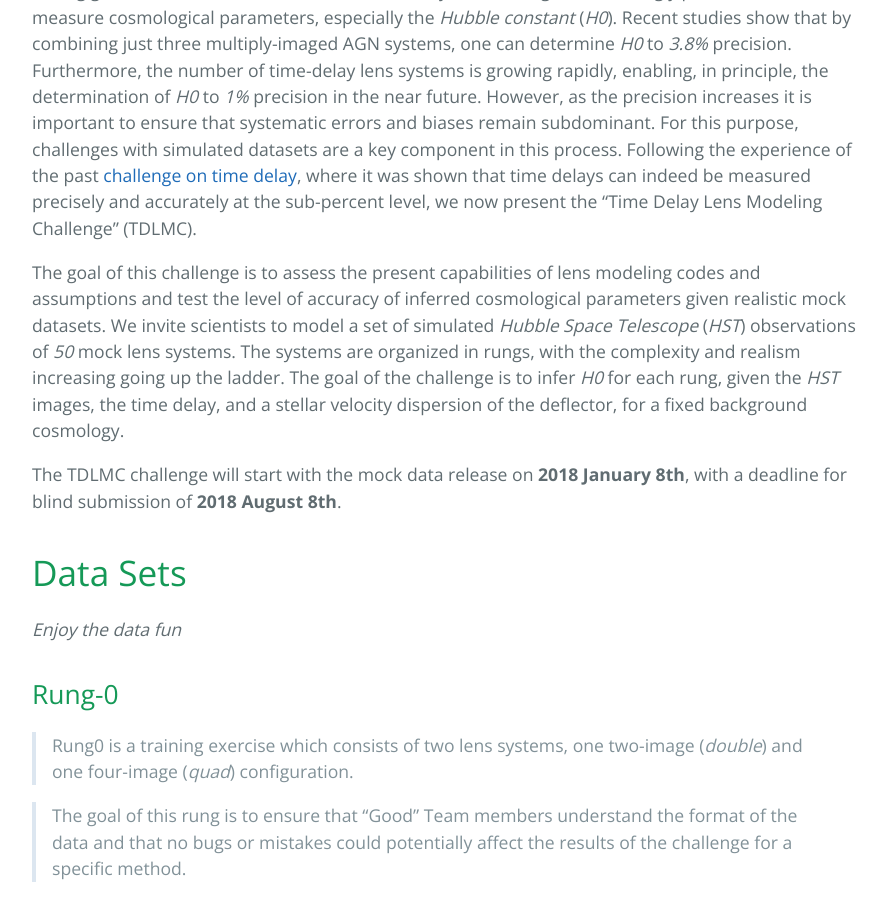
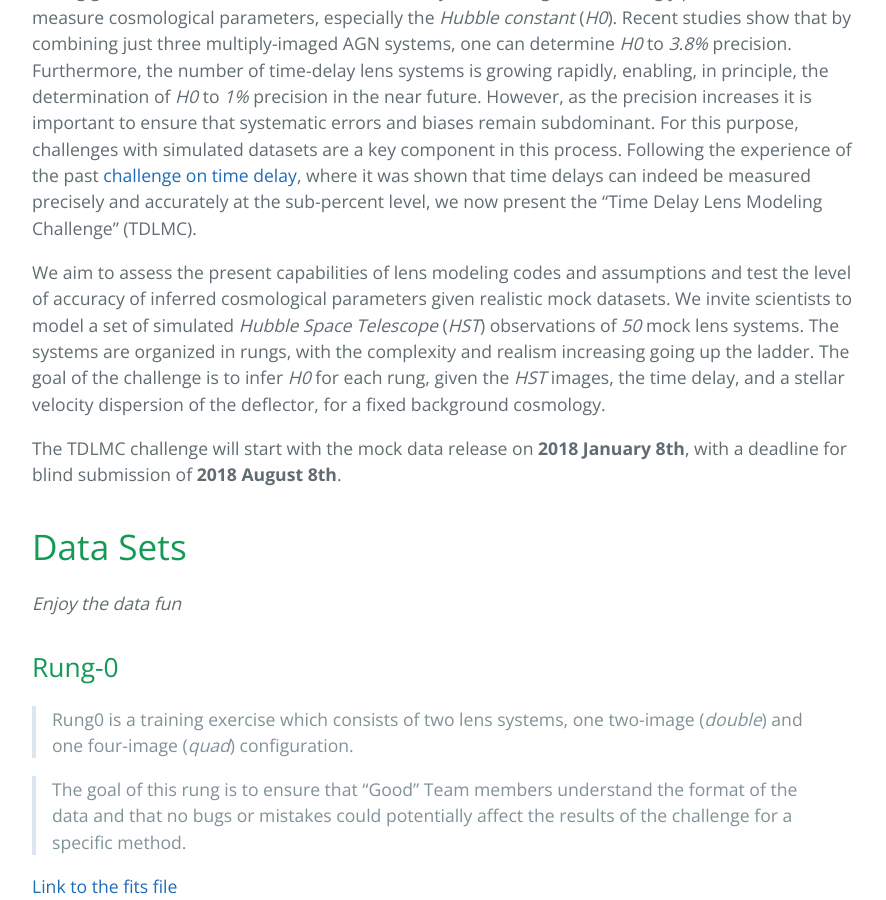
Before and after one commit to TDLMC/TDLMC.github.io, a Jekyll site: the page built from index.md, in a window 1280 px wide and 900 px high, scrolled down 622 px. Shown: the whole window, without its empty margins (192-1078 px from the left). Built offline with Jekyll 4.4.1, drawn with Linux system fonts in a browser that asks for light colours; our own code applies the rules of GitHub Pages for plain Markdown files.

Commit message:
Update index.md

```diff
--- a/index.md
+++ b/index.md
@@ -5,7 +5,7 @@
 # [](#Introduction)Project Introduction
 Strong gravitational lens with measured time delay is becoming an increasingly powerful tool to measure cosmological parameters, especially the _Hubble constant_ (_H0_). Recent studies show that by combining just three multiply-imaged AGN systems, one can determine _H0_  to _3.8%_  precision. Furthermore, the number of time-delay lens systems is growing rapidly, enabling, in principle, the determination of _H0_  to _1%_  precision in the near future. However, as the precision increases it is important to ensure that systematic errors and biases remain subdominant. For this purpose, challenges with simulated datasets are a key component in this process. Following the experience of the past [challenge on time delay](http://timedelaychallenge.org), where it was shown that time delays can indeed be measured precisely and accurately at the sub-percent level, we now present the “Time Delay Lens Modeling Challenge” (TDLMC).
 
-The goal of this challenge is to assess the present capabilities of lens modeling codes and assumptions and test the level of accuracy of inferred cosmological parameters given realistic mock datasets. We invite scientists to model a set of simulated _Hubble Space Telescope_ (_HST_) observations of _50_  mock lens systems. The systems are organized in rungs, with the complexity and realism increasing going up the ladder. The goal of the challenge is to infer _H0_  for each rung, given the _HST_  images, the time delay, and a stellar velocity dispersion of the deflector, for a fixed background cosmology.
+We aim to assess the present capabilities of lens modeling codes and assumptions and test the level of accuracy of inferred cosmological parameters given realistic mock datasets. We invite scientists to model a set of simulated _Hubble Space Telescope_ (_HST_) observations of _50_  mock lens systems. The systems are organized in rungs, with the complexity and realism increasing going up the ladder. The goal of the challenge is to infer _H0_  for each rung, given the _HST_  images, the time delay, and a stellar velocity dispersion of the deflector, for a fixed background cosmology.
 
 The TDLMC challenge will start with the mock data release on __2018 January 8th__, with a deadline for blind submission of __2018 August 8th__.
 
```
